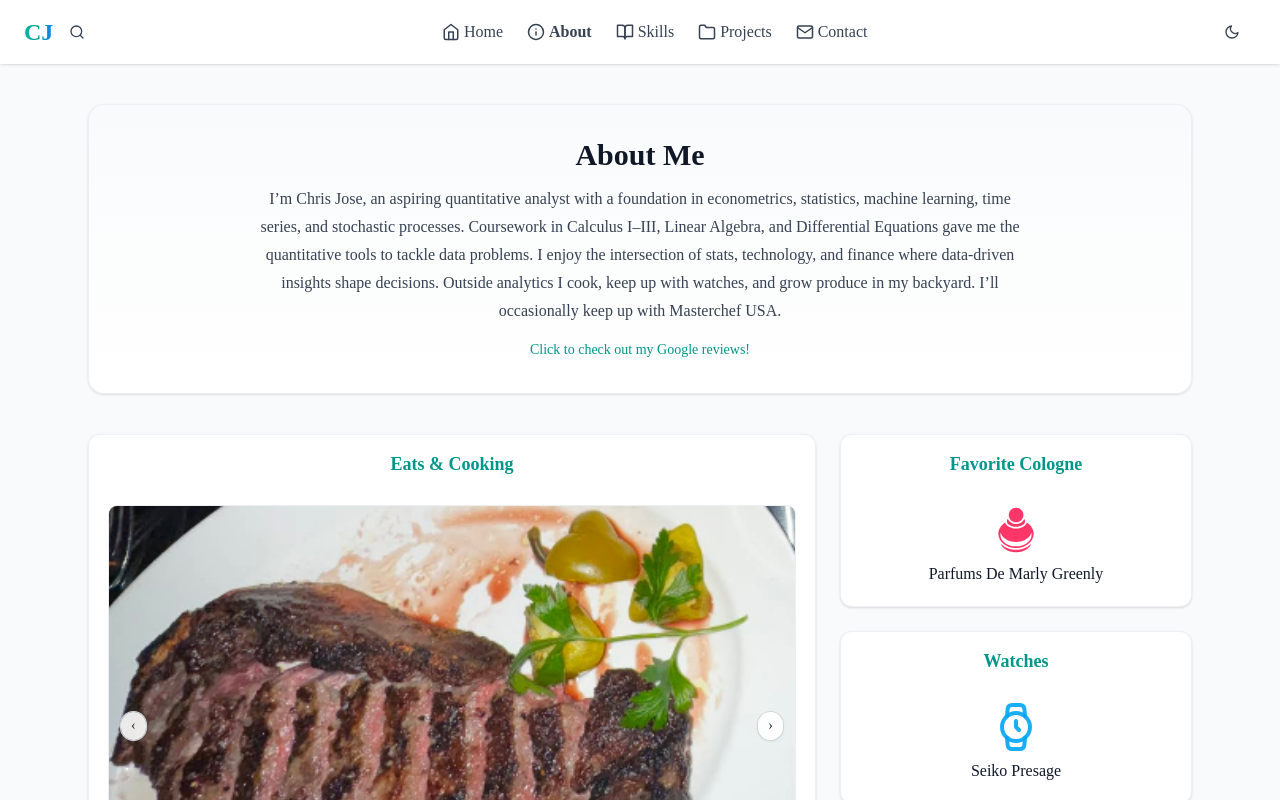
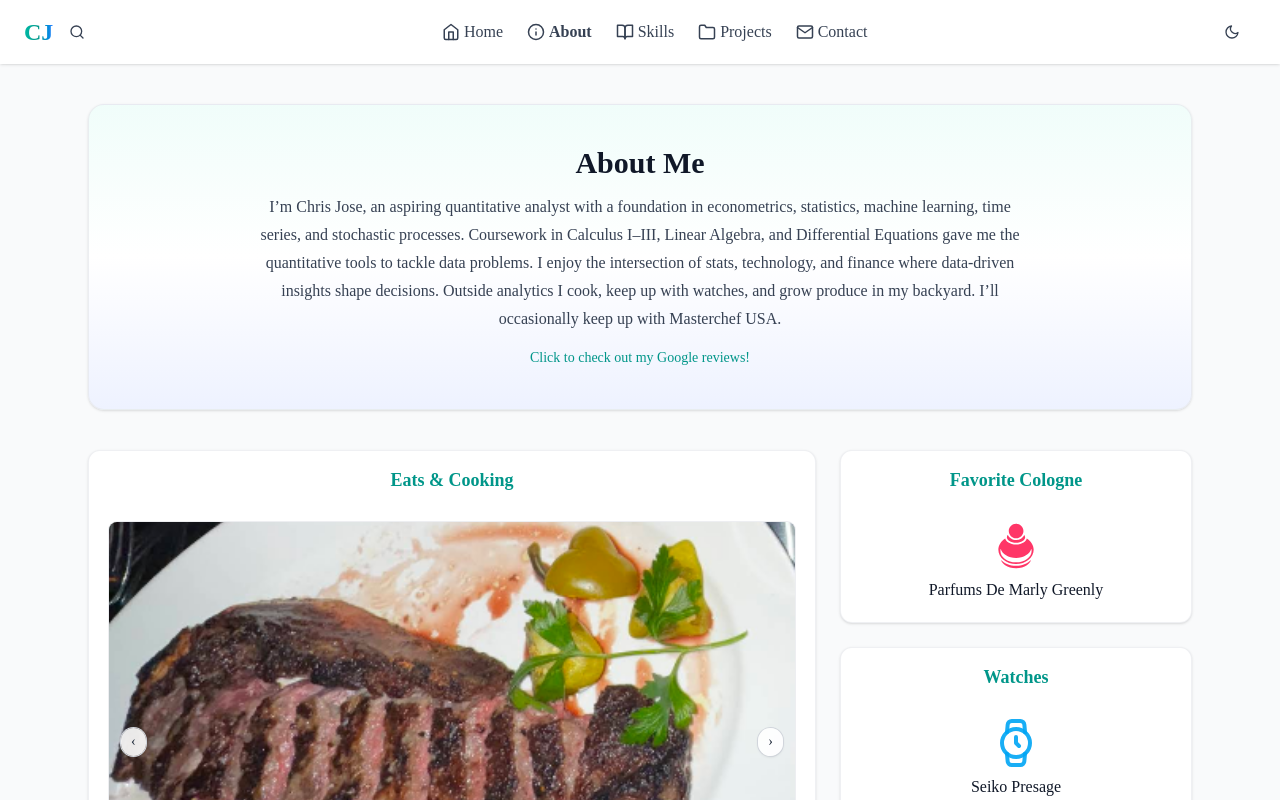
Before and after one commit to Chris-D-Jose-Castaneda/my-portfolio, a React (Vite) app: page /about in a window 1280 px wide. Shown: the top 800 px of the page. Built offline with nearby package versions, Linux system fonts and the light colour scheme.

Commit message:
Projects Update

```diff
--- a/src/components/About.jsx
+++ b/src/components/About.jsx
@@ -123,7 +123,7 @@ export default function About() {
   return (
     <main className="mx-auto w-full max-w-6xl px-4 sm:px-6 py-10 space-y-10">
       {/* About header card (like Skills) */}
-      <section className="rounded-2xl bg-gradient-to-b from-gray-50 to-white dark:from-gray-900 dark:to-gray-950 border border-gray-200/60 dark:border-gray-800 p-6 sm:p-8 shadow-sm">
+      <section className="rounded-2xl bg-gradient-to-b from-teal-50 via-white to-indigo-50 dark:from-gray-800 dark:via-gray-900 dark:to-gray-800 border border-gray-200/70 dark:border-gray-800 p-6 sm:p-10 text-center shadow-sm">
         <h1 className="text-3xl font-bold text-gray-900 dark:text-gray-100 text-center mb-3">
           About Me
         </h1>
--- a/src/components/Projects.jsx
+++ b/src/components/Projects.jsx
@@ -14,7 +14,7 @@ const projects = [
     imgAlt: "SWFL Urban Housing analysis cover",
   },
   {
-    name: "SWFL Forecasting Model (V2)",
+    name: "SWFL Forecasting Model V2",
     description:
       "Sold-home forecasting over the past five years with interactive maps and stats.",
     tags: ["Python", "Time Series", "Machine Learning", "GIS"],
@@ -94,7 +94,8 @@ export default function Projects() {
 
   return (
     <main className="w-full max-w-4xl mx-auto px-4 sm:px-6 py-12 space-y-12">
-      <h1 className="text-3xl font-bold dark:text-gray-100">Projects</h1>
+      <h1 className="text-3xl font-bold text-center text-gray-900 dark:text-gray-100">Projects</h1>
+
       <div className="grid gap-8 sm:grid-cols-1 md:grid-cols-2 lg:grid-cols-3">
         {projects.map((proj) => (
           <a
```
